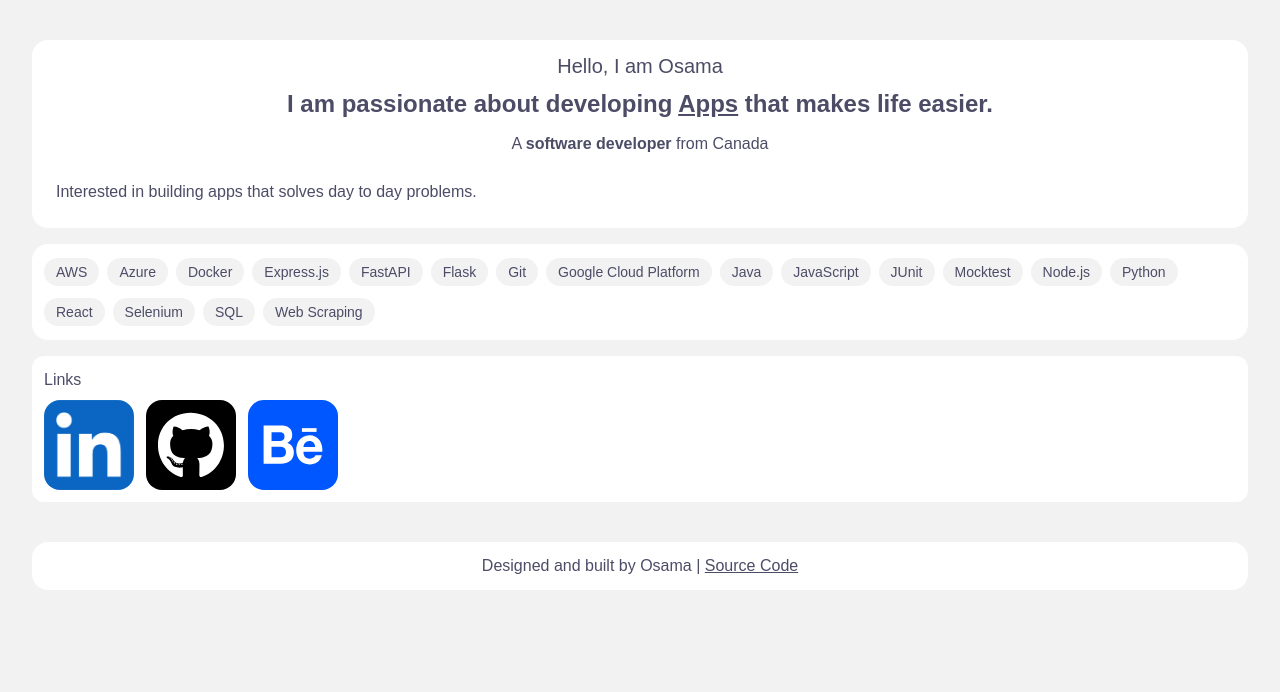
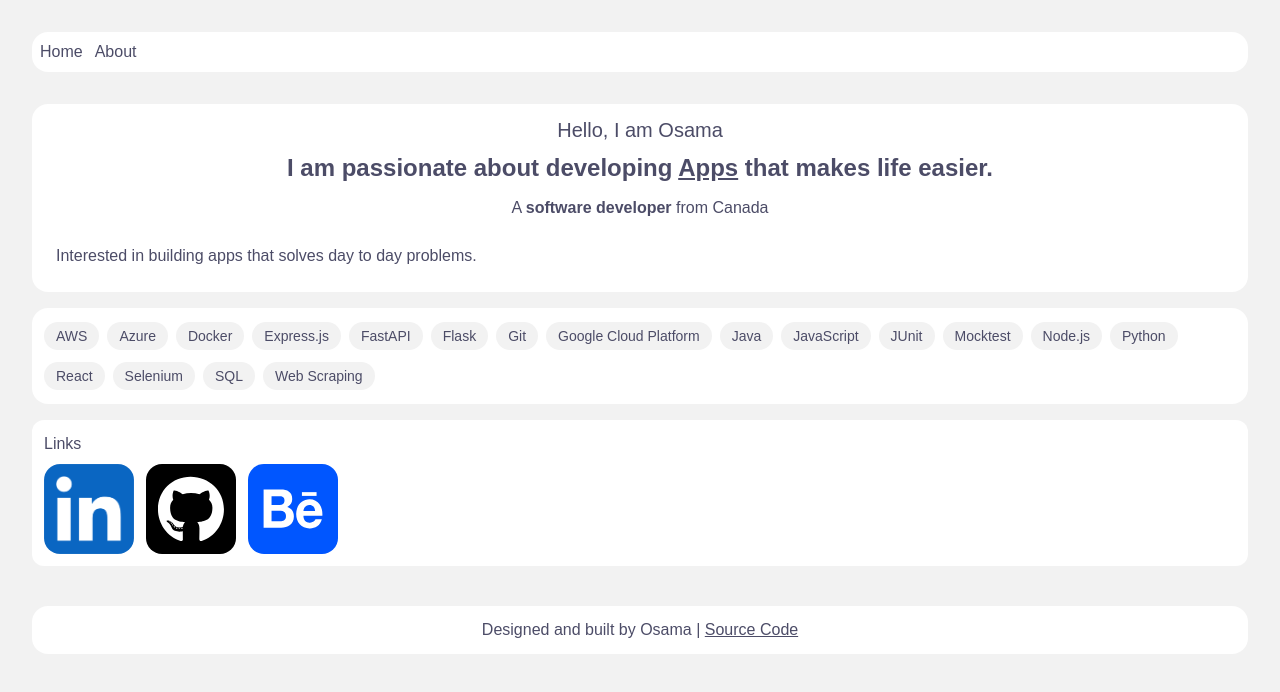
Before and after one commit to osamaaabdullah/oasalim.com, a React (Vite) app: page /about in a window 1280 px wide. Shown: the top 692 px of the page. Built offline with nearby package versions, Linux system fonts and the light colour scheme.

Commit message:
add navbar component

```diff
--- a/package.json
+++ b/package.json
@@ -11,6 +11,7 @@
   },
   "dependencies": {
     "@tailwindcss/vite": "^4.1.18",
+    "lucide-react": "^0.562.0",
     "react": "^19.2.0",
     "react-dom": "^19.2.0",
     "react-router-dom": "^7.11.0",
--- a/src/App.tsx
+++ b/src/App.tsx
@@ -3,17 +3,19 @@ import { BrowserRouter, Routes, Route } from 'react-router-dom'
 import About from './pages/About'
 import Home from './pages/Home'
 import Footer from './components/Footer'
+import NavBar from './components/NavBar'
 
 const App = () => {
   return (
     <>
       <BrowserRouter>
+        <NavBar/>
         <Routes>
           <Route path="/" element={<Home />}/>
           <Route path ="/about" element={<About />}/>
         </Routes>
+        <Footer/>
       </BrowserRouter>
-      <Footer/>
     </>
   )
 }
--- /dev/null
+++ b/src/components/NavBar.tsx
@@ -0,0 +1,59 @@
+import { useState } from "react"
+import { NavLink } from "react-router-dom"
+import { XIcon, MenuIcon } from "lucide-react"
+
+interface NavLinkType {
+    name: string
+    path: string
+}
+
+const navLinks: NavLinkType[] = [
+    {name: 'Home', path: '/'},
+    {name: 'About', path: '/about'}
+]
+
+const NavBar = () => {
+    const[isOpen, setIsOpen] = useState(false);
+    const handleClick = () => {
+        setIsOpen(!isOpen);
+    }
+
+    return (
+        <header className="bg-white rounded-2xl p-2 mx-auto mb-8">
+            <nav className="flex flex-wrap relative">
+
+                <ul className="lg:flex hidden gap-3">
+                    {navLinks.map((link) => (
+                        <li key = {link.name}>
+                            <NavLink to={link.path}>
+                                {link.name}
+                            </NavLink>
+                        </li>
+                    ))}
+                </ul>
+
+                {isOpen ?
+                <div className="h-svh w-svw fixed left-0 top-0 backdrop-blur-sm" onClick={handleClick}></div>
+                :
+                null
+                }
+                <button className="m-0 my-auto lg:hidden z-10 " onClick={handleClick}>{isOpen? <XIcon/> : <MenuIcon/>}</button>
+                {isOpen ? <div className="bg-white w-1/2 absolute top-10 rounded-2xl lg:hidden">
+                    <ul className="my-4">
+                    {navLinks.map((link) => (
+                        <li key = {link.name} onClick={handleClick} className="m-2">
+                            <NavLink to={link.path}>
+                                {link.name}
+                            </NavLink>
+                        </li>
+                    ))}
+                    </ul>
+                </div>
+                :
+                null}
+            </nav>
+        </header>
+    )
+}
+
+export default NavBar
```
Also changed, not shown: 1 other file (tests, documents, lock files or other folders).
